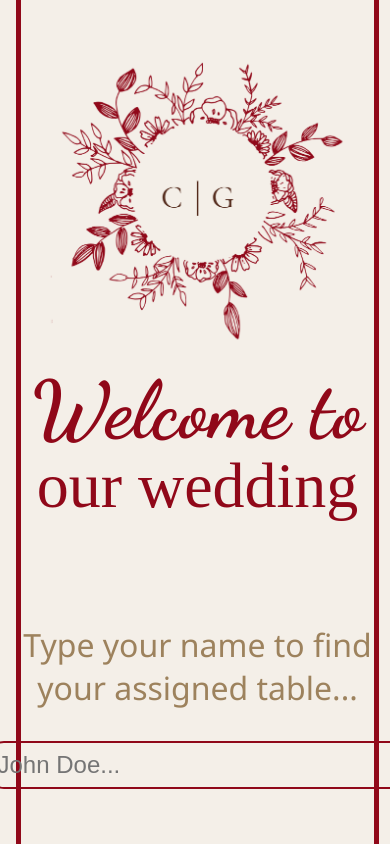
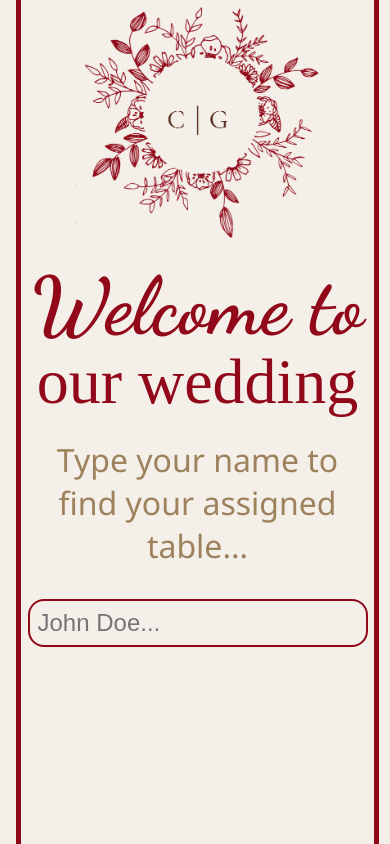
Before and after one commit to bg849619/foltz-finder, an Angular app in the folder foltz-finder/: page / in a window 390 px wide. Built offline with nearby package versions, Linux system fonts and the light colour scheme.

Commit message:
Fixed some dimensions for mobile views

```diff
--- a/foltz-finder/src/app/app.html
+++ b/foltz-finder/src/app/app.html
@@ -54,7 +54,7 @@
   }
 
   img {
-    height: 300px;
+    height: 250px;
     width: auto;
   }
 
@@ -66,7 +66,7 @@
     min-height: 100%;
     display: flex;
     justify-content: center;
-    align-items: center;
+    /*align-items: center;*/
     padding: 1rem 0;
     box-sizing: inherit;
     position: relative;
--- a/foltz-finder/src/app/finder/finder.css
+++ b/foltz-finder/src/app/finder/finder.css
@@ -4,10 +4,17 @@
     justify-content: center;
     flex-direction: column;
     min-height: 200px;
+    max-width: 80%;
+    margin: 0 auto;
 }
 
 .finder > input {
     max-height: 2rem;
+    width: 100%;
+}
+
+.finder > table {
+    max-width: 100%;
 }
 
 .finder h1 {
```
